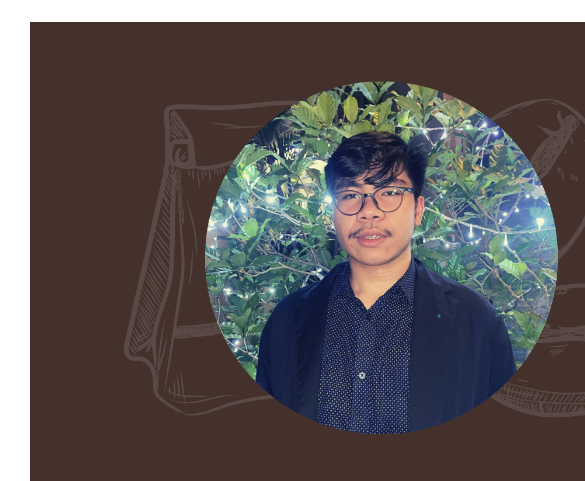
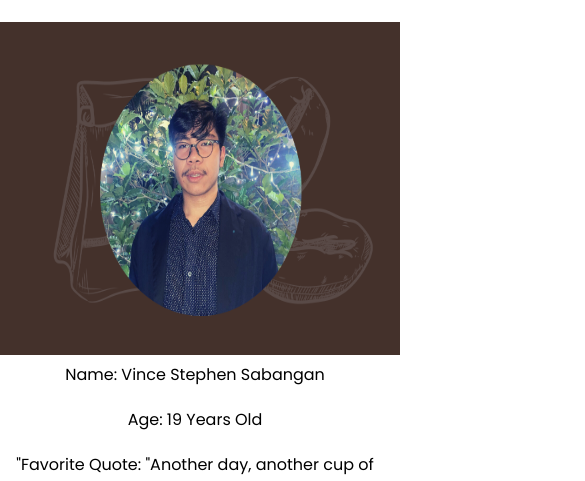
Before and after one commit to cafebinseu/Cafe-Vince, a plain HTML site: page about.html in a window 390 px wide. Shown: the part 918-1399 px from the top of the page, 585 px wide, since content can reach past the window. Drawn offline with Linux system fonts and the light colour scheme.

```diff
--- a/about.html
+++ b/about.html
@@ -31,9 +31,9 @@
   </nav>
   <div class="banner-about"> ABOUT</div>
   <div class="about">
-    <div class="content">
+    <div class="content-founder">
       <center><div class="title">Founder</div> </center> <br>
-      <center><img src="Founder.png" alt="Trulli" width="700" height="auto"> </center>
+      <center><img src="Founder.png" alt="Trulli" width="400" height="333"> </center>
       <center><div class = "title"></div>Name: Vince Stephen Sabangan</p> </center>
       <center><div class = "title"></div>Age: 19 Years Old</p> </center>
       <center><div class = "title"></div>"Favorite Quote: "Another day, another cup of coffee."</p> </center>
--- a/style.css
+++ b/style.css
@@ -140,7 +140,7 @@
 }
 
 @media (max-width: 1230px) {
-  .banner, .banner-menu , .banner-merch, .banner-about, .banner-contact{
+  .banner, .banner-menu, .banner-merch, .banner-about, .banner-contact{
     padding: 13rem 60px;
 
   }
@@ -159,6 +159,7 @@
     padding: 13rem 60px;
   }
 }
+
 
 .about{
   padding: 30px 0;
```
